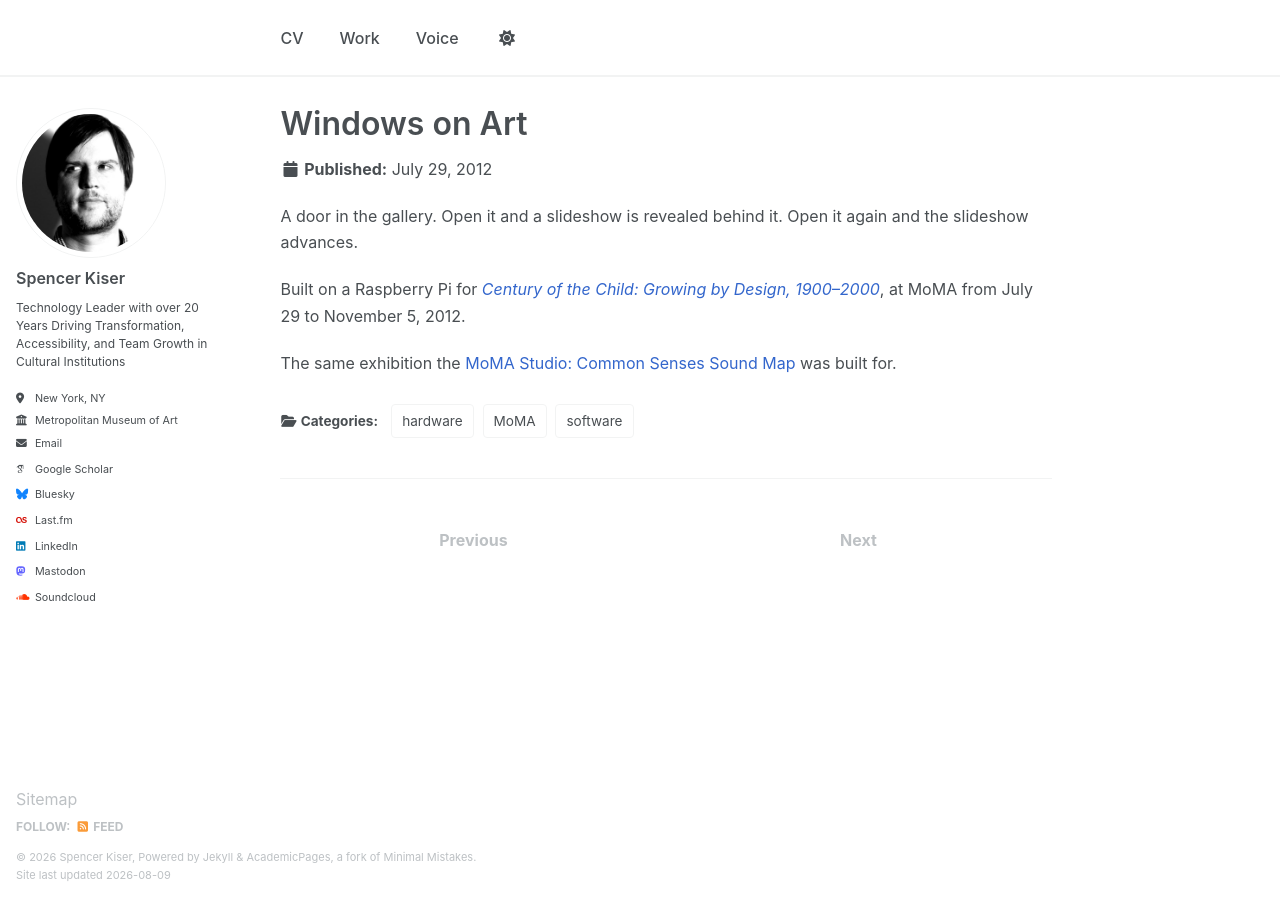
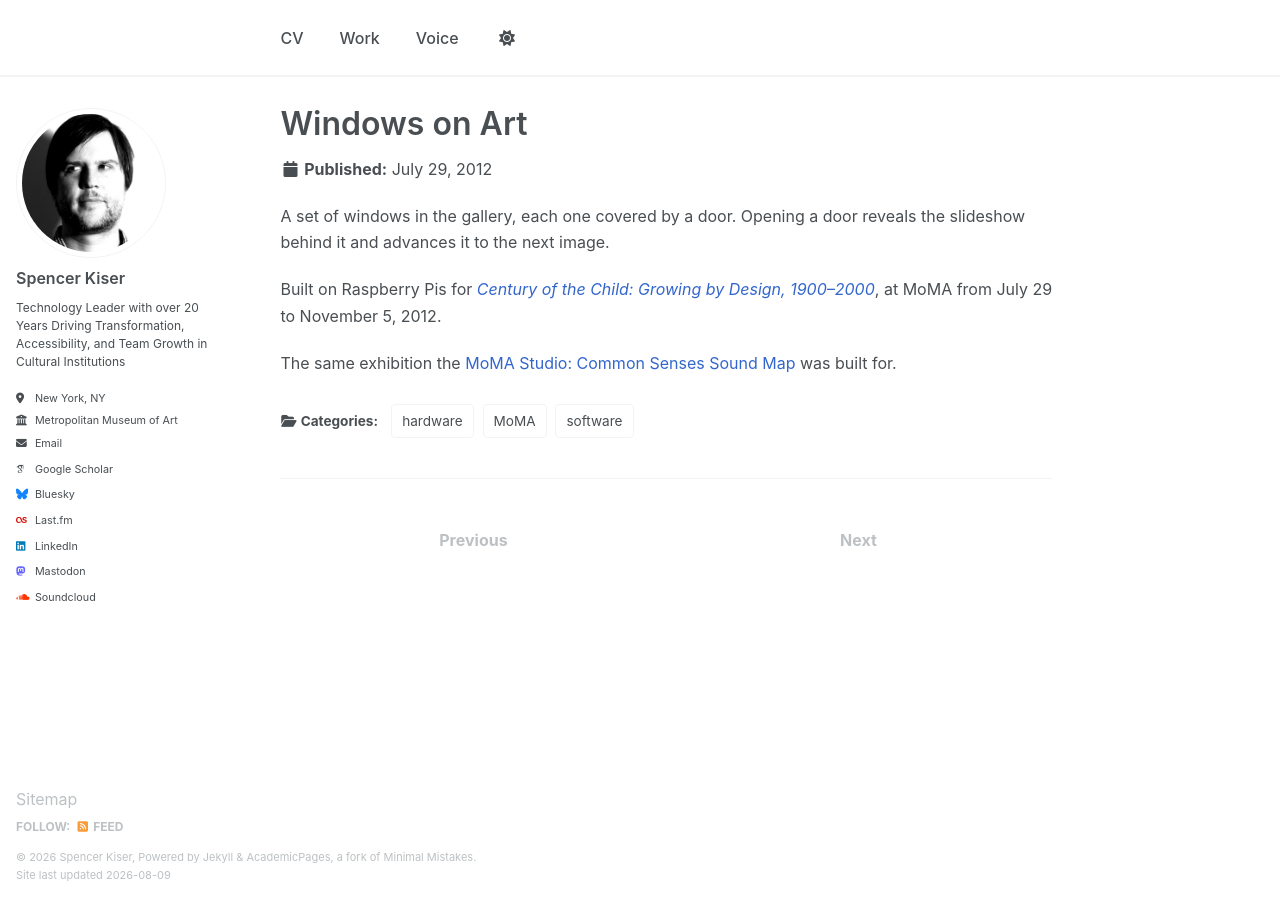
Before and after one commit to spencerk/spencerk.github.io, a Jekyll site: the page built from _portfolio/windows-on-art.md, in a window 1280 px wide. Built offline with Jekyll 4.4.1, drawn with Linux system fonts in a browser that asks for light colours; some web fonts are replaced.

Commit message:
correct Windows on Art: doors on windows, plural
It was a set of windows in the gallery, each covered by a door. Opening a
door reveals the slideshow behind it and advances it. Built on Raspberry
Pis, not one.

The first version described a single door and a single Pi.

```diff
--- a/_portfolio/windows-on-art.md
+++ b/_portfolio/windows-on-art.md
@@ -9,12 +9,13 @@ categories:
   - MoMA
 institution: MoMA
 excerpt: >-
-  A door in the gallery that reveals a slideshow when you open it, and advances
-  it when you open it again. Built on a Raspberry Pi for Century of the Child.
+  Windows in the gallery, each with a door over it. Opening a door reveals the
+  slideshow behind it and advances it to the next image. Built on Raspberry Pis
+  for Century of the Child.
 ---
 
-A door in the gallery.  Open it and a slideshow is revealed behind it.  Open it again and the slideshow advances.
+A set of windows in the gallery, each one covered by a door.  Opening a door reveals the slideshow behind it and advances it to the next image.
 
-Built on a Raspberry Pi for [*Century of the Child: Growing by Design, 1900–2000*](https://www.moma.org/calendar/exhibitions/1239), at MoMA from July 29 to November 5, 2012.
+Built on Raspberry Pis for [*Century of the Child: Growing by Design, 1900–2000*](https://www.moma.org/calendar/exhibitions/1239), at MoMA from July 29 to November 5, 2012.
 
 The same exhibition the [MoMA Studio: Common Senses Sound Map](/portfolio/moma-studio-sound-map/) was built for.
```
